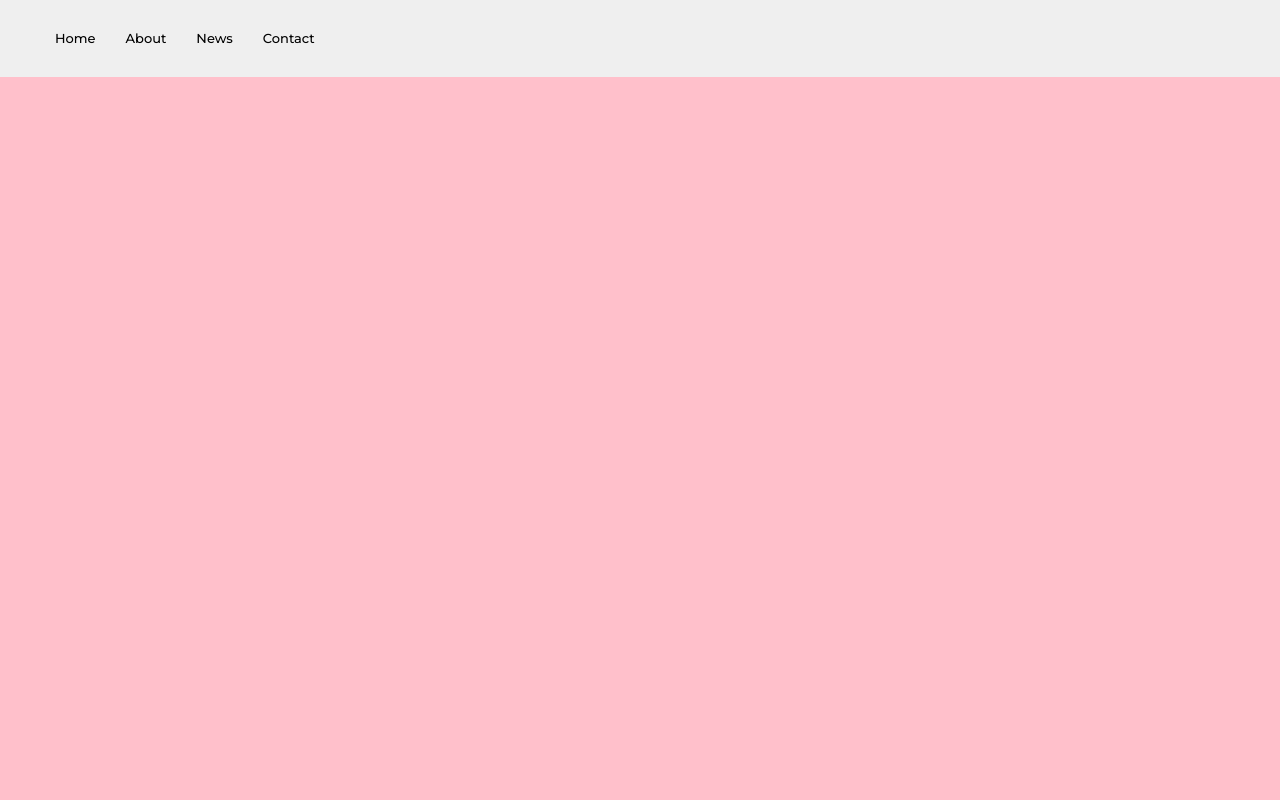
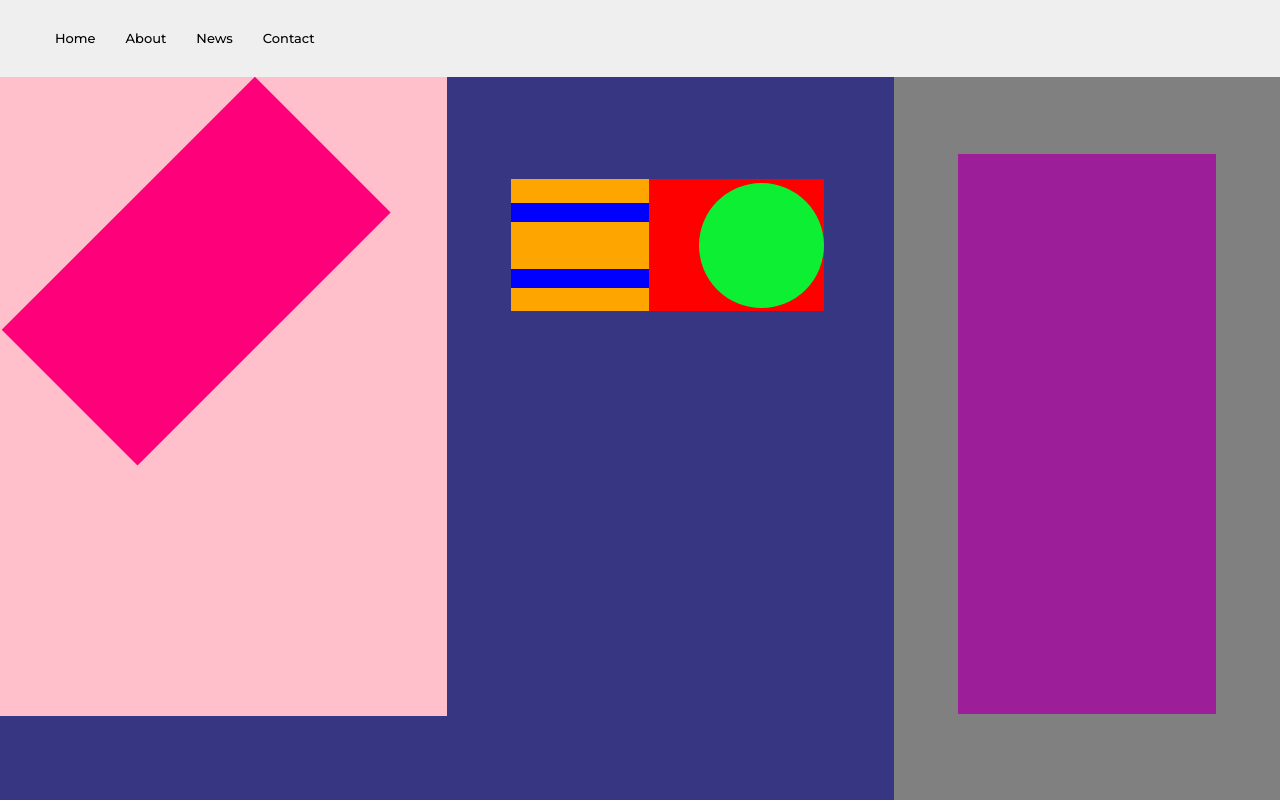
Before and after one commit to kubajot90/Recruitment-task-Optimo-Development, a plain HTML site: page index.html in a window 1280 px wide. Shown: the top 800 px of the page. Drawn offline with Linux system fonts and the light colour scheme.

Commit message:
Create responsivnes with flex box

```diff
--- a/index.html
+++ b/index.html
@@ -37,6 +37,8 @@
         </div>
     </nav>
     <main class="main">
+
+        <div class="flex-column">
         <div class="squares__container">
             <div class="squares__box">
                 <div class="squares__square"></div>
@@ -50,6 +52,8 @@
             </div>
             <div class="shapes__circle"></div>
         </div>
+    </div>
+
         <div class="text__container">
             <p class="text__p"></p>
         </div>
--- a/style.css
+++ b/style.css
@@ -96,7 +96,7 @@ body {
     background-image: linear-gradient(62deg, #FBAB7E 0%, #F7CE68 100%);
     transform: translateY(-100%);
     z-index: 9;
-    transition: transform .3s ;
+    transition: .3s ;
 }
 
 .navigation__close {
@@ -144,6 +144,10 @@ body {
 }
 
 .main {
+    display: flex;
+    flex-direction: column;
+    /* width: 100vmax;
+    height: 100vmax; */
     width: 100%;
     height: 100%;
     background-color: grey;
@@ -152,7 +156,12 @@ body {
 
 .squares__container {
     /* padding: var(--square-1-padding)var(--square-2-padding); */
+    width: 100%;
+    /* max-height: 40vh; */
+    /* max-width: 583px; */
+
     background-color: pink;
+
 }
 
 .squares__container:after {
@@ -162,6 +171,13 @@ body {
   }
 
   .squares__box {
+    width: 80%;
+    height: 40%;
+    position: relative;
+    top: 0;
+    left: -23%;
+    transform-origin: top right;
+    transform: rotate(-45deg);
     background-color: rgb(255, 0, 123);
   }
 
@@ -194,24 +210,61 @@ body {
 
 .shapes__container {
     background-color: red;
+    display: flex;
+    /* justify-content: space-between; */
+    /* height: 10%; */
+    width: 80%;
+    align-items: center;
+
 }
 
 .shapes__strips {
     background-color: orange;
+    display: flex;
+    flex-direction: column;
+    justify-content: space-between;
+    /* padding: 5% 0; */
+    width: 44%;
+    height: 100%;
+    /* margin-right: 60px; */
+    margin-right: auto;
 }
 
 .shapes__strip {
     background-color: blue;
+    display: block;
+    margin: 6% 0;
+    width: 100%;
+    height: 18%;
 }
 
 .shapes__circle {
-    height: 27vw;
-    width: 27vw;
+    /* height: 27%; */
+    width: 40%;
     border-radius: 50%;
     background-color: rgb(12, 239, 50);
 }
 
+.shapes__circle:after {
+    content: "";
+    display: block;
+    padding-bottom: 100%;
+  }
+
+.flex-column {
+    display: flex;
+    flex-direction: column;
+}
+
 .text__container {
+    width: 60%;
+    max-width: 258px;
+    /* min-height: 50vh; */
+    height: 70vh;
+    /* height: auto; */
+    /* margin-left: 15%;
+    margin-top: 5%; */
+    margin: 6vw 5vw 5vh 15%;
 
     background-color: rgb(156, 30, 153);
 }
@@ -219,11 +272,6 @@ body {
 .text__p {
 
 }
-
-
-
-
-
 
 
 
@@ -243,7 +291,54 @@ body {
         display: none;
     }
     .main {
+       flex-direction: row;
+       justify-content: space-between;
+    }
+
+    .flex-column {
+        /* margin-right: 20%; */
+        width: 50%;
 
     }
 
+    .text__container {
+        /* height: 90%; */
+    }
+
 }
+
+@media (min-width: 900px){
+    .flex-column {
+       flex-direction: row;
+       background-color: rgb(54, 54, 130);
+       flex-basis: 76%;
+       /* align-items: flex-start; */
+    }
+
+    .squares__container {
+        margin-bottom: auto;
+        flex-basis: 50%;
+    }
+
+    .squares__box {
+        height: 15vw;
+    }
+
+    .shapes__container {
+        margin-bottom: auto;
+        margin-left: 5vw;
+        margin-top: 8vw;
+        width: 35%;
+        /* width: 100vw; */
+        /* flex-basis: 50%; */
+    }
+
+    .shapes__strip {
+        margin: 17% 0;
+        height: 1.5vw;
+    }
+    .text__container {
+        margin: 6vw 5vw 5vh 5vw;
+
+    }
+}
```
